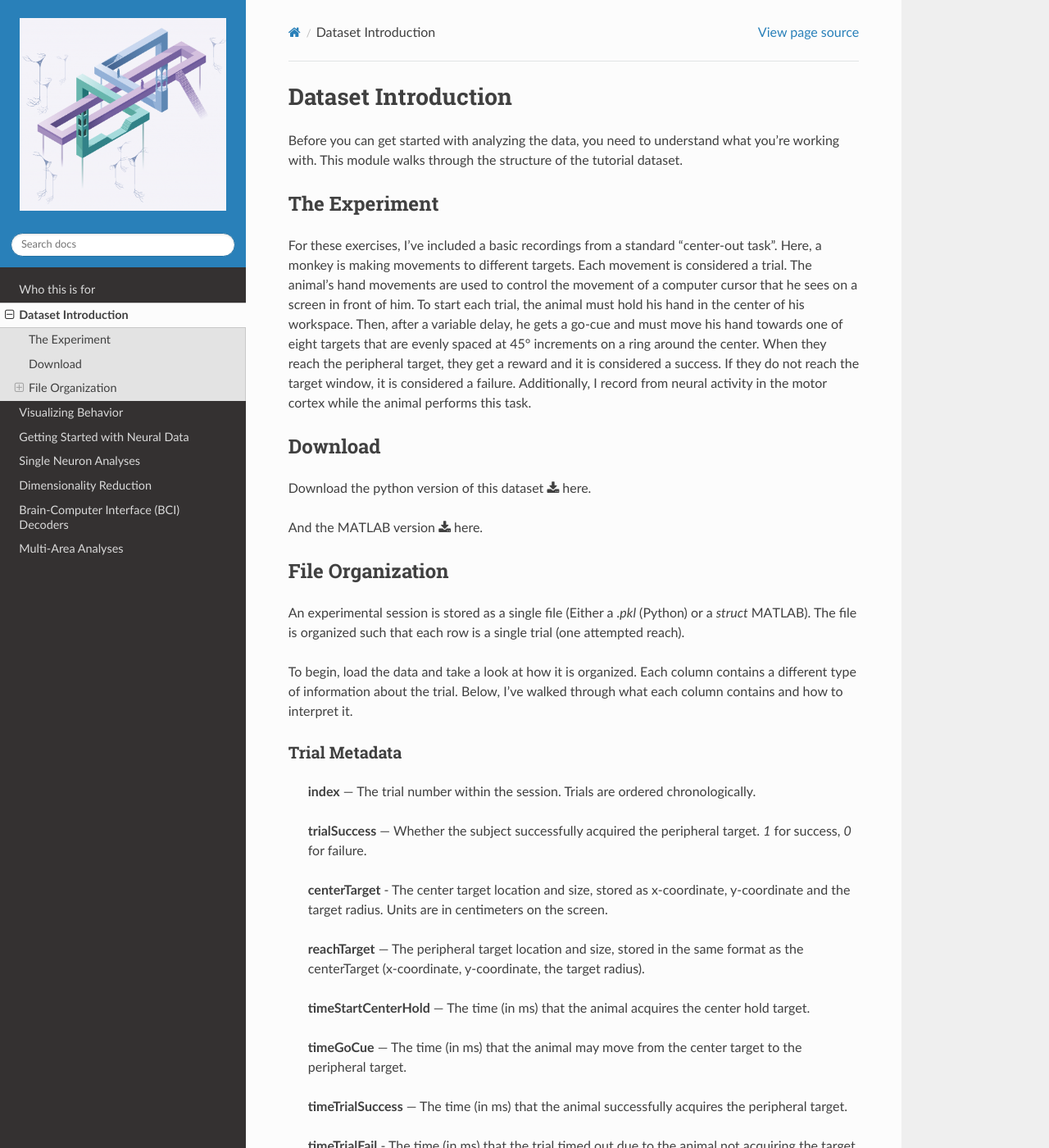
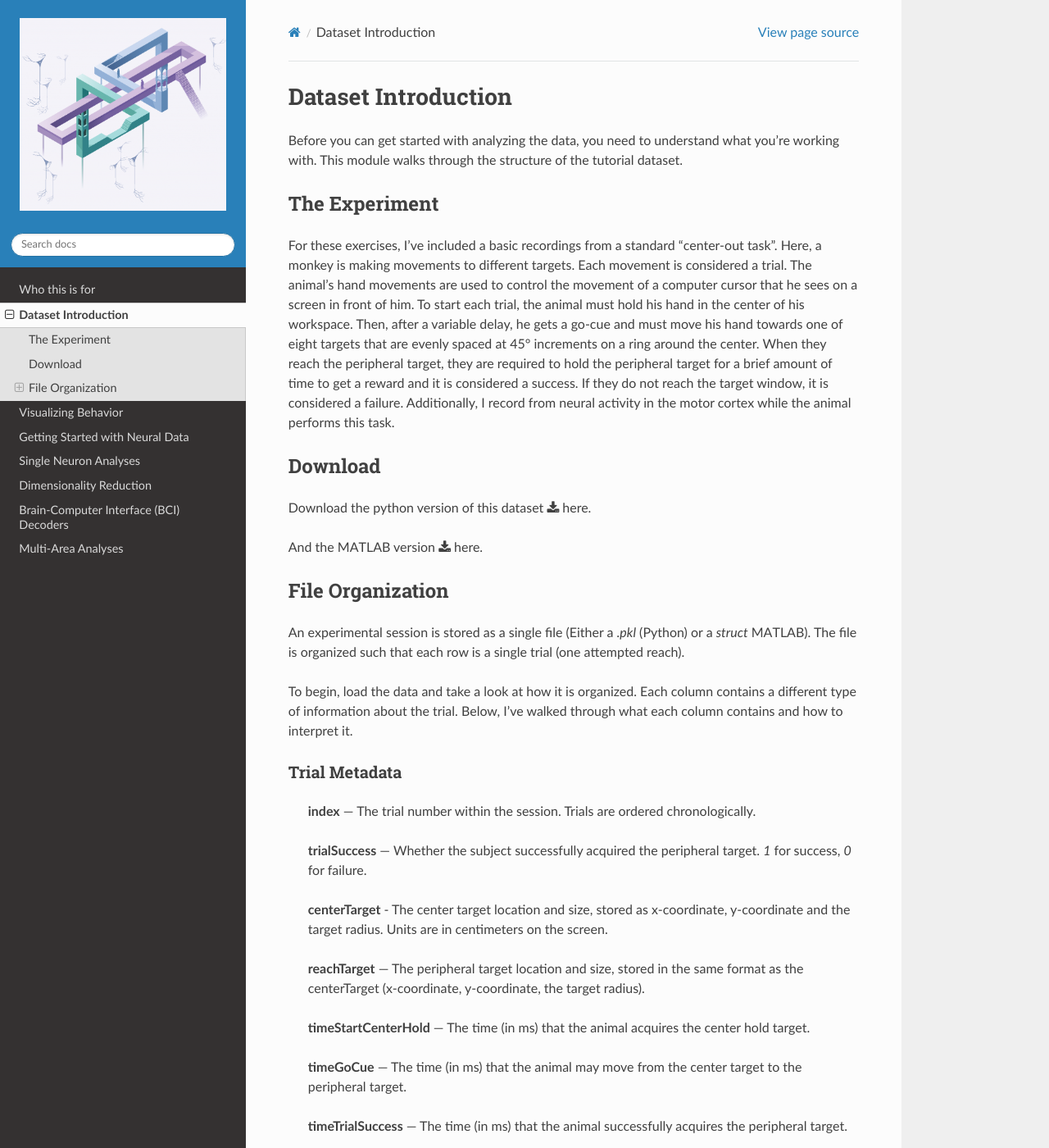
Before and after one commit to sesnyder/NeuralRampUp, a Sphinx documentation site: the page built from docs/source/datasetintro.rst, in a window 1280 px wide and 1400 px high. Shown: the whole window at 82% size. Built offline with Sphinx 7.4.7 and the Read the Docs theme 3.1.0, drawn with Linux system fonts in a browser that asks for light colours; some of the changed text lies outside the part shown.

Commit message:
fix: shift hold-failure trial fail times to target exit
Subtract 500 ms from timeTrialFail on the 53 failed trials where the
cursor leaves the reach target before the fail. Fail times on these
trials cluster ~500 ms after the first exit, matching the peripheral
hold period, so the adjusted time marks the hold failure itself.
Update the .pkl and .mat datasets and the dataset intro docs.

Co-Authored-By: Claude Opus 5.5 <noreply@anthropic.com>

```diff
--- a/docs/source/datasetintro.rst
+++ b/docs/source/datasetintro.rst
@@ -9,7 +9,7 @@ Before you can get started with analyzing the data, you need to understand what
 The Experiment
 --------------
 
-For these exercises, I've included a basic recordings from a standard "center-out task". Here, a monkey is making movements to different targets. Each movement is considered a trial. The animal's hand movements are used to control the movement of a computer cursor that he sees on a screen in front of him. To start each trial, the animal must hold his hand in the center of his workspace. Then, after a variable delay, he gets a go-cue and must move his hand towards one of eight targets that are evenly spaced at 45° increments on a ring around the center. When they reach the peripheral target, they get a reward and it is considered a success. If they do not reach the target window, it is considered a failure. Additionally, I record from neural activity in the motor cortex while the animal performs this task.
+For these exercises, I've included a basic recordings from a standard "center-out task". Here, a monkey is making movements to different targets. Each movement is considered a trial. The animal's hand movements are used to control the movement of a computer cursor that he sees on a screen in front of him. To start each trial, the animal must hold his hand in the center of his workspace. Then, after a variable delay, he gets a go-cue and must move his hand towards one of eight targets that are evenly spaced at 45° increments on a ring around the center. When they reach the peripheral target, they are required to hold the peripheral target for a brief amount of time to get a reward and it is considered a success. If they do not reach the target window, it is considered a failure. Additionally, I record from neural activity in the motor cortex while the animal performs this task.
 
 Download
 --------
@@ -42,7 +42,7 @@ Trial Metadata
 
     **timeTrialSuccess** — The time (in ms) that the animal successfully acquires the peripheral target.
 
-    **timeTrialFail** - The time (in ms) that the trial timed out due to the animal not acquiring the target.
+    **timeTrialFail** - The time (in ms) that the trial failed. This could be due to the trial timing out due to the animal not acquiring the target in the alotted amount of time, or due to the animal moving outside of the target window before the peripheral hold period has ended.
 
 
 Behavioral Data
```
Also changed, not shown: 2 other files.
